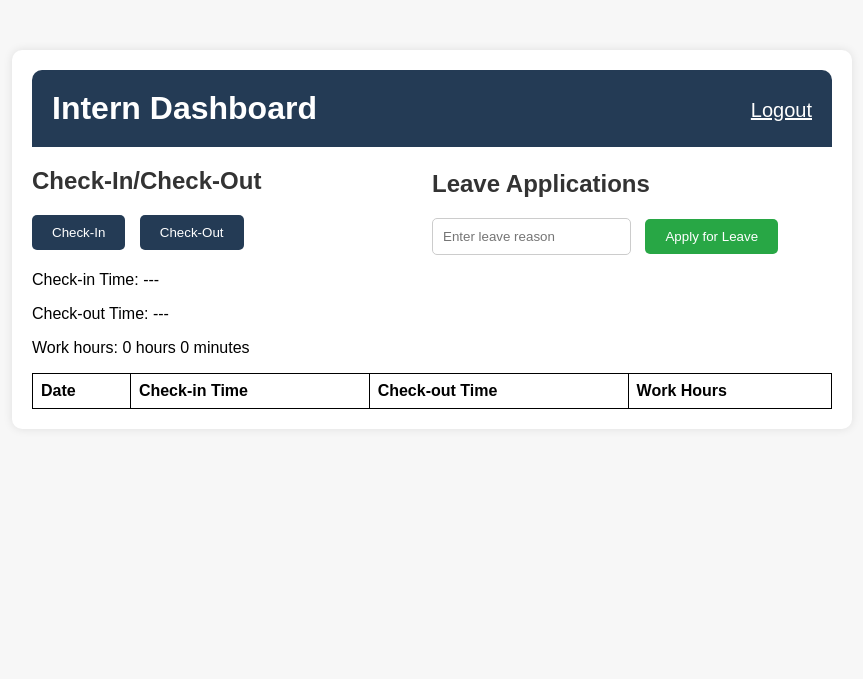
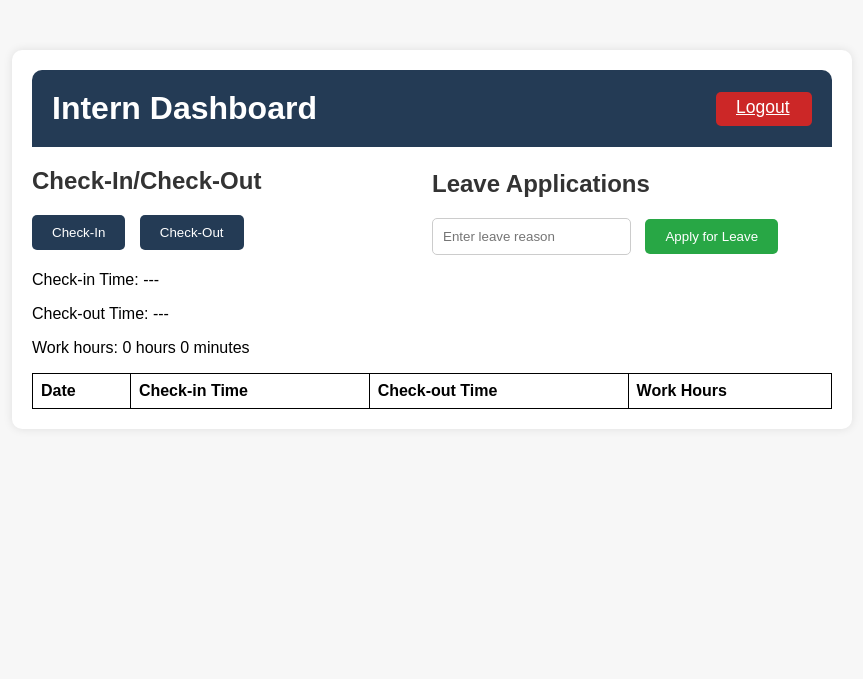
Before and after one commit to tirukamal/hrc-repo, a Flask app: page /dashboard in a window 1280 px wide. Shown: the top 679 px of the page, without its empty margins (208-1071 px from the left). Run offline with Flask 3, Linux system fonts and the light colour scheme; a user stored in the database is signed in; data comes from the database, SQL or seed files in the repository; lists and menus that the app fills with data are empty.

Commit message:
Update dashboard.css

```diff
--- a/HRC BETA 0.1/static/dashboard.css
+++ b/HRC BETA 0.1/static/dashboard.css
@@ -7,6 +7,7 @@ body {
 table {
     width: 100%;
     border-collapse: collapse;
+    border-spacing: 0;
 }
 th, td {
     border: 1px solid black;
@@ -42,6 +43,19 @@ h2 {
     color: #333;
 }
 
+.Logout {
+    color: white;
+    font-size: 17.5px;
+    height: 35px;
+    width: 80px;
+    padding-top: 5px;
+    padding-left: 20px;
+    background-color: #cc2727;
+    /* box-shadow: 0px 4px 8px rgba(0,0,0,0.9); */
+    border-radius: 5px; /* Adjust the value to change the curvature */
+}
+
+
 .timestamp {
     background-color: #f2f2f2;
     padding: 10px;
@@ -65,12 +79,6 @@ button {
 
 button:hover {
     background-color: #141E30;
-}
-
-.Logout{
-    color: white;
-    font-size : 20px;
-    height: 20px;
 }
 
 .leave-applications  {
@@ -105,3 +113,30 @@ button:hover {
     margin: 5px 0;
     color: #555;
 }
+#logoutBtn{
+background-color: #cc2727;
+/* box-shadow: 0px 4px 8px rgba(0, 0, 0, 0.9); */
+ height: 29px;
+ width: 76px;
+}
+
+.notification {
+    position: fixed;
+    top: 20px;
+    right: 20px;
+    padding: 10px 20px;
+    border-radius: 5px;
+    font-size: 16px;
+    font-weight: bold;
+    z-index: 9999;
+}
+
+.notification.success {
+    background-color: #4CAF50;
+    color: white;
+}
+
+.notification.error {
+    background-color: #f44336;
+    color: white;
+}
```
